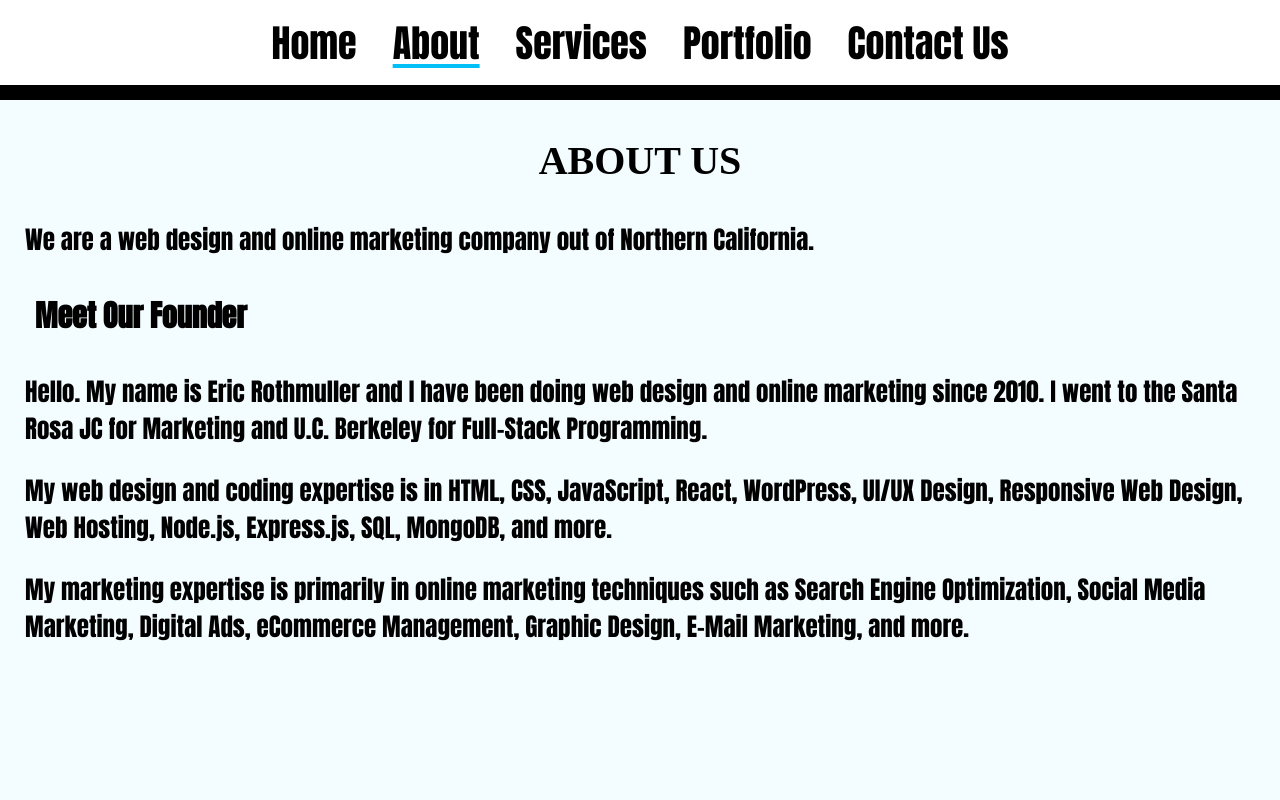
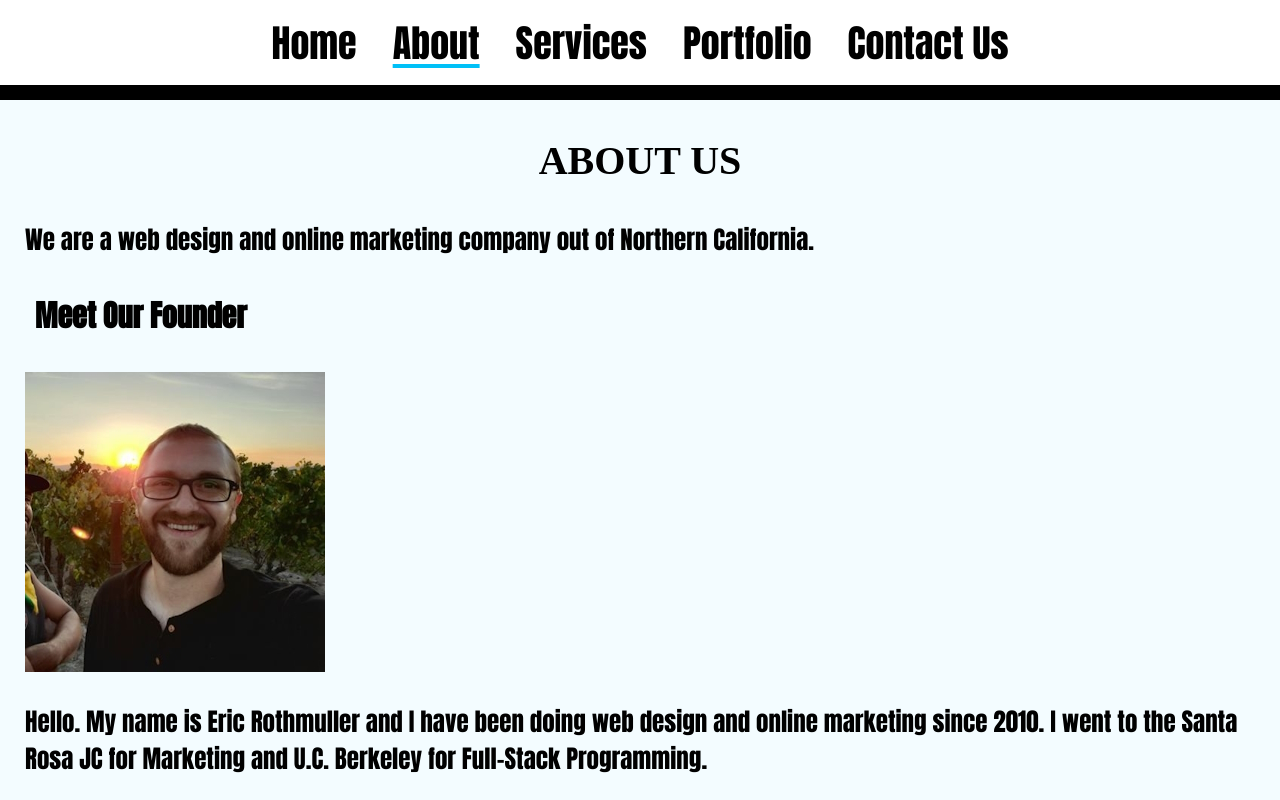
Before and after one commit to ericrothmuller/sky-marketing, a React (Create React App) app: page /about in a window 1280 px wide. Shown: the top 800 px of the page. Built offline with nearby package versions, Linux system fonts and the light colour scheme.

Commit message:
Added my image to the about page

```diff
--- a/src/pages/about.js
+++ b/src/pages/about.js
@@ -1,4 +1,5 @@
 import React from "react";
+import eric from "../images/Eric.jpg";
 
 const About = () => {
 return (
@@ -6,6 +7,7 @@ return (
 		<h1 className="pageTitle">About Us</h1>
 		<p className="pageParagraph">We are a web design and online marketing company out of Northern California.</p>
 		<h2 className="pageTitle">Meet Our Founder</h2>
+		<img src={eric} alt="Eric Rothmuller" />
 		<p className="pageParagraph">Hello. My name is Eric Rothmuller and I have been doing web design and online marketing since 2010. I went to the Santa Rosa JC for Marketing and U.C. Berkeley for Full-Stack Programming.</p>
 		<p>My web design and coding expertise is in HTML, CSS, JavaScript, React, WordPress, UI/UX Design, Responsive Web Design, Web Hosting, Node.js, Express.js, SQL, MongoDB, and more.</p>
 		<p>My marketing expertise is primarily in online marketing techniques such as Search Engine Optimization, Social Media Marketing, Digital Ads, eCommerce Management, Graphic Design, E-Mail Marketing, and more.</p>
```
Also changed, not shown: src/images/Eric.jpg (added).
